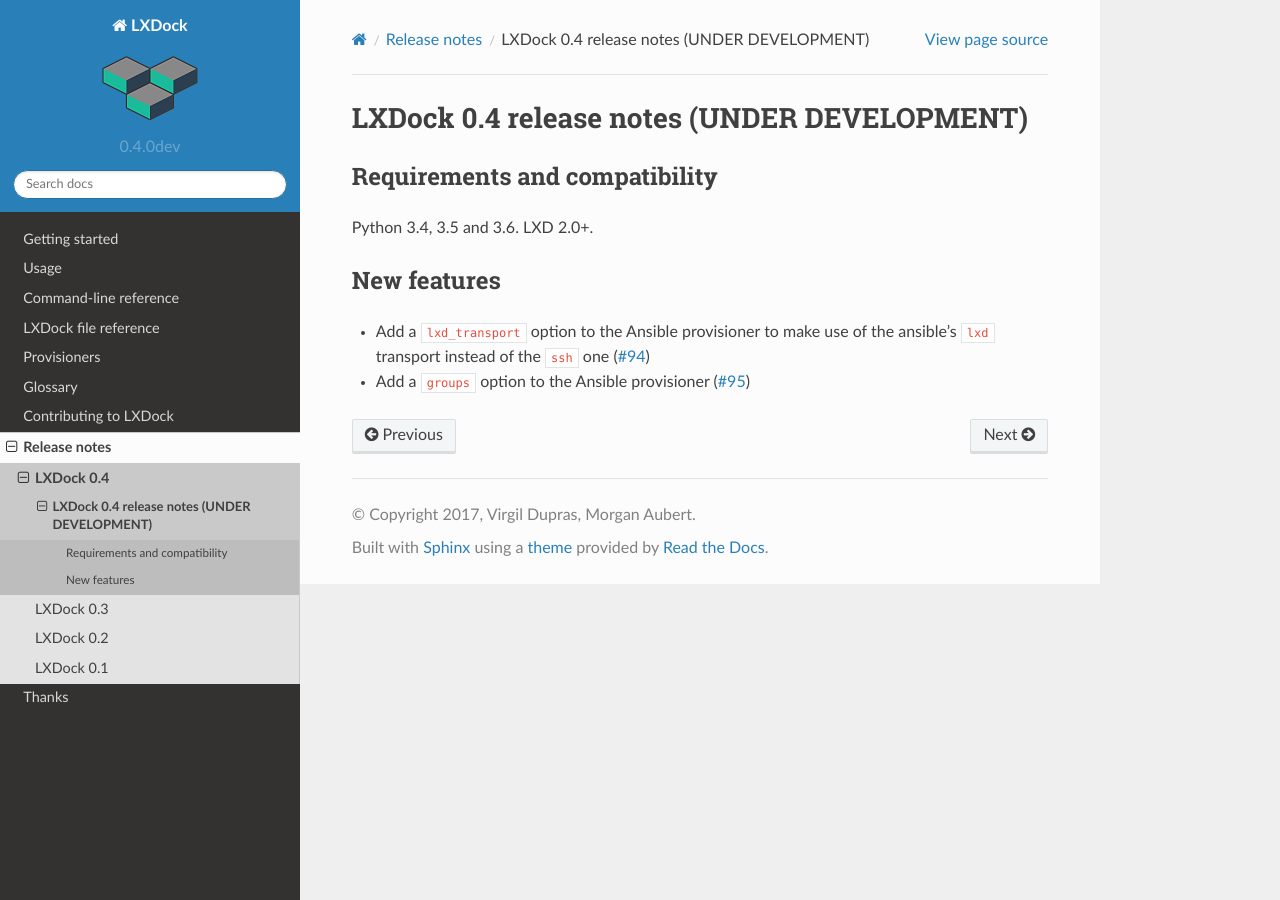
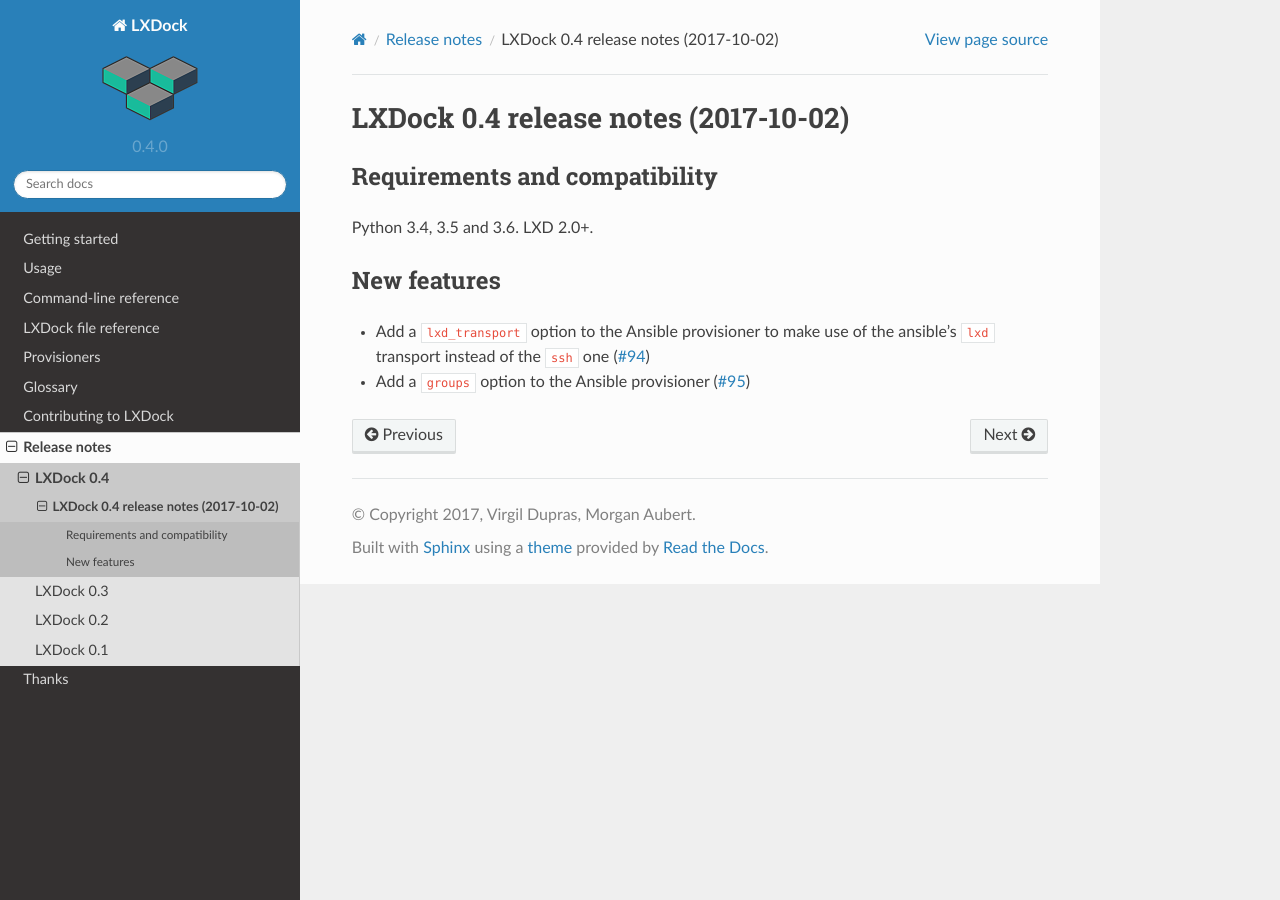
Before and after one commit to lxdock/lxdock, a Sphinx documentation site: the page built from docs/release_notes/v0.4.rst, in a window 1280 px wide. Built offline with Sphinx 7.4.7 and the Read the Docs theme 2.0.0, drawn with Linux system fonts in a browser that asks for light colours.

Commit message:
Release v0.4.0 (#101)

```diff
--- a/docs/release_notes/v0.4.rst
+++ b/docs/release_notes/v0.4.rst
@@ -1,5 +1,5 @@
 ############################################
-LXDock 0.4 release notes (UNDER DEVELOPMENT)
+LXDock 0.4 release notes (2017-10-02)
 ############################################
 
 Requirements and compatibility
--- a/lxdock/__init__.py
+++ b/lxdock/__init__.py
@@ -1 +1 @@
-__version__ = '0.4.0dev'
+__version__ = '0.4.0'
```
